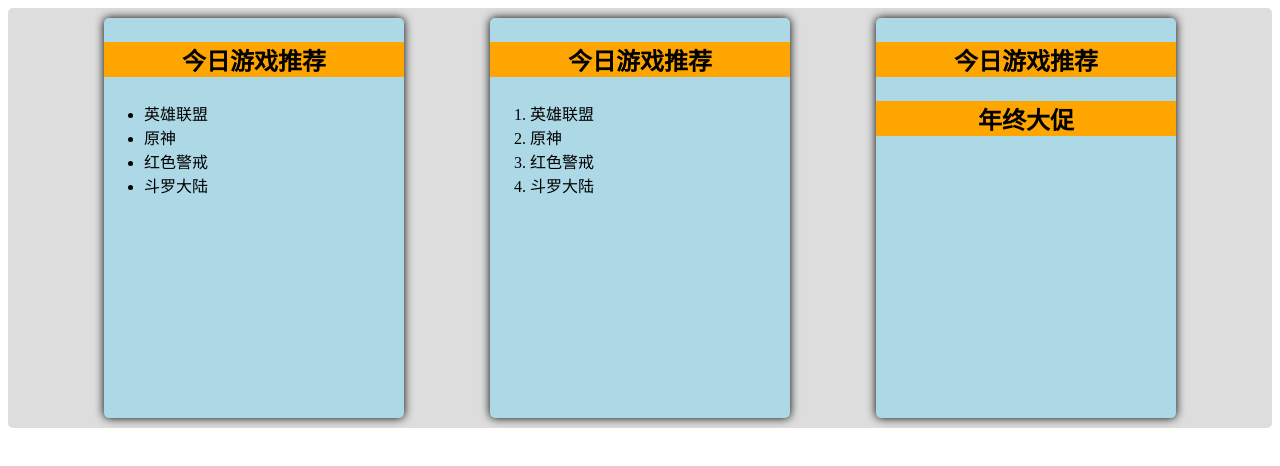
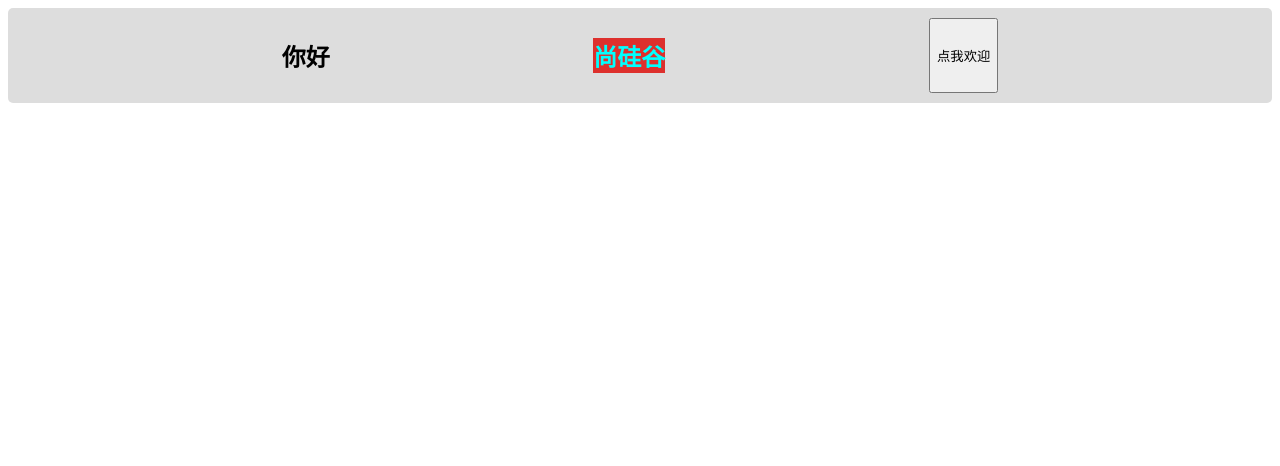
Before and after one commit to yangxiao0303/frontend-develop, a Vue app: page / in a window 1280 px wide. Shown: the top 466 px of the page. Built offline with nearby package versions, Linux system fonts and the light colour scheme.

Commit message:
22_vue2中的插件

```diff
--- a/src/App.vue
+++ b/src/App.vue
@@ -1,29 +1,12 @@
 <template>
   <div class="box">
-    <Game>
-      <template scope="data">
-        <ul>
-          <li v-for="game in data.games" :key="game.id">{{ game.name }}</li>
-        </ul>
-      </template>
-    </Game>
-    <Game>
-      <!-- <template slot-scope={games}> -->
-        <!-- <template v-slot="{games}"> -->
-        <template v-slot:default ="{games}">
-        <ol>
-          <li v-for="game in games" :key="game.id">{{ game.name }}</li>
-        </ol>
-      </template>
-    </Game>
-    <Game>
-      <!-- 具名作用域插槽 -->
-      <template v-slot:s2="{text}">
-        <h3>
-          {{ text }}
-        </h3>
-      </template>
-    </Game>
+    <!-- 插件中的全局组件 -->
+    <Hello />
+    <!-- 插件中的 全局自定义指令和属性-->
+    <h2 v-beauty="xuexiao"></h2>
+    <!-- 插件中的方法 -->
+    <button @click="welcome">点我欢迎</button>
+
   </div>
 </template>
 
--- /dev/null
+++ b/src/components/Hello.vue
@@ -0,0 +1,13 @@
+<template>
+  <h2>你好</h2>
+</template>
+
+<script>
+  export default {
+    name:'Hello'
+  }
+</script>
+
+<style scoped>
+
+</style>
--- a/src/main.js
+++ b/src/main.js
@@ -1,13 +1,11 @@
 import Vue from "vue"
 import App from "./App.vue"
+import demo from "./plugins/demo";
 
 Vue.config.productionTip = false;
 
-Vue.directive('beauty',function(element,{value}){
-  element.innerText = value;
-  element.style.backgroundColor = '#dd302d';
-  element.style.color = 'aqua';
-})
+// 引入并安装插件
+Vue.use(demo);
 
 new Vue({
   beforeCreate() {
--- /dev/null
+++ b/src/plugins/demo.js
@@ -0,0 +1,28 @@
+// 引入需要的内容
+import Hello from '../components/Hello.vue';
+
+// 创建一个插件并暴露
+export default {
+  // 当插件被安装后,将被调用
+  install(Vue){
+    // 引入全局组件
+    Vue.component('Hello',Hello);
+
+    // 自定义的全局指令
+    // fnction中参1:元素名称, 参2:数据
+    Vue.directive('beauty',function(element,{value}){
+      element.innerText = value;
+      element.style.backgroundColor = '#dd302d';
+      element.style.color = 'aqua';
+    })
+
+    // 全局的方法和属性
+    Vue.prototype.welcome = function(){
+      alert('你好');
+    }
+    Vue.prototype.xuexiao = '尚硅谷'
+
+    // 过滤器
+
+  }
+}
```
